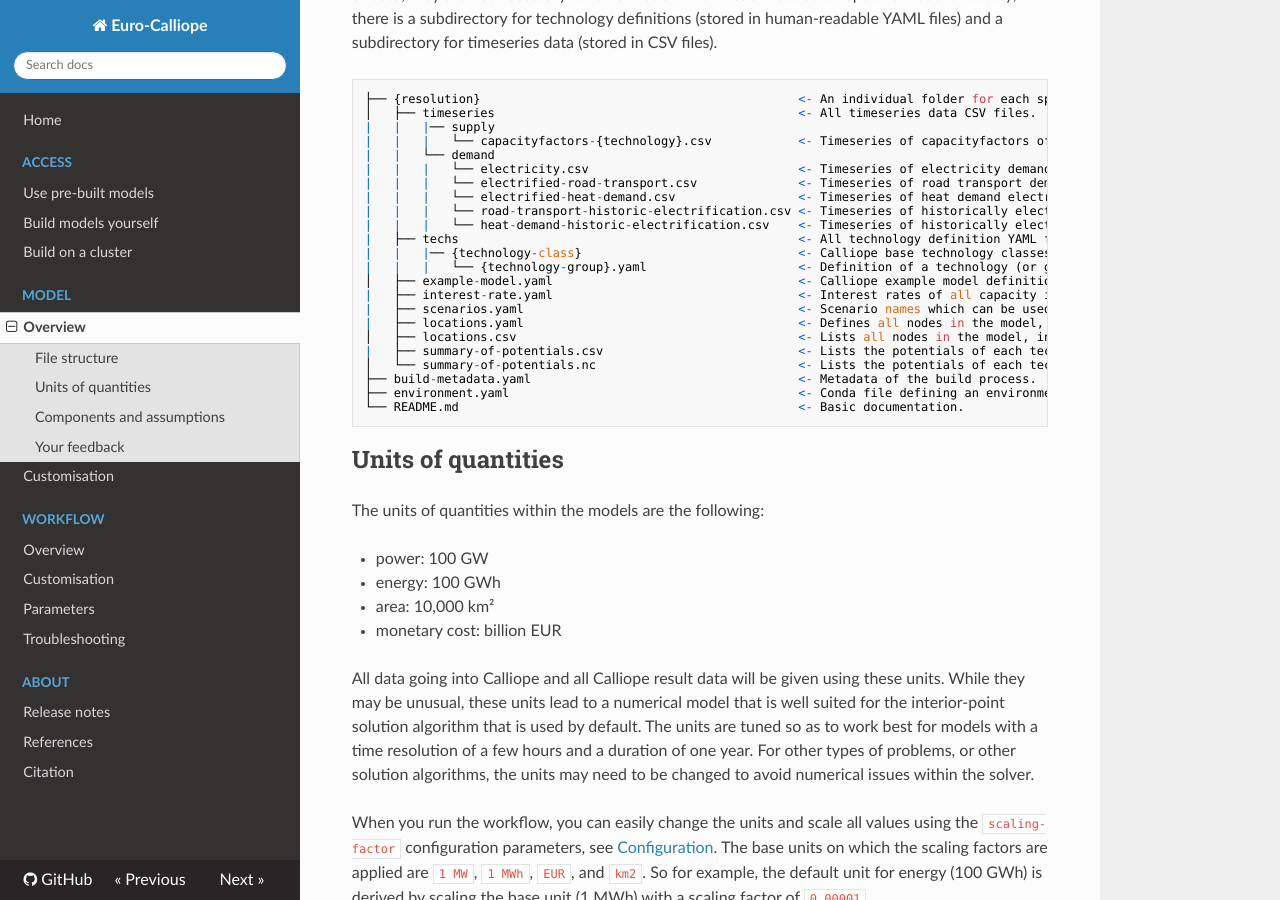
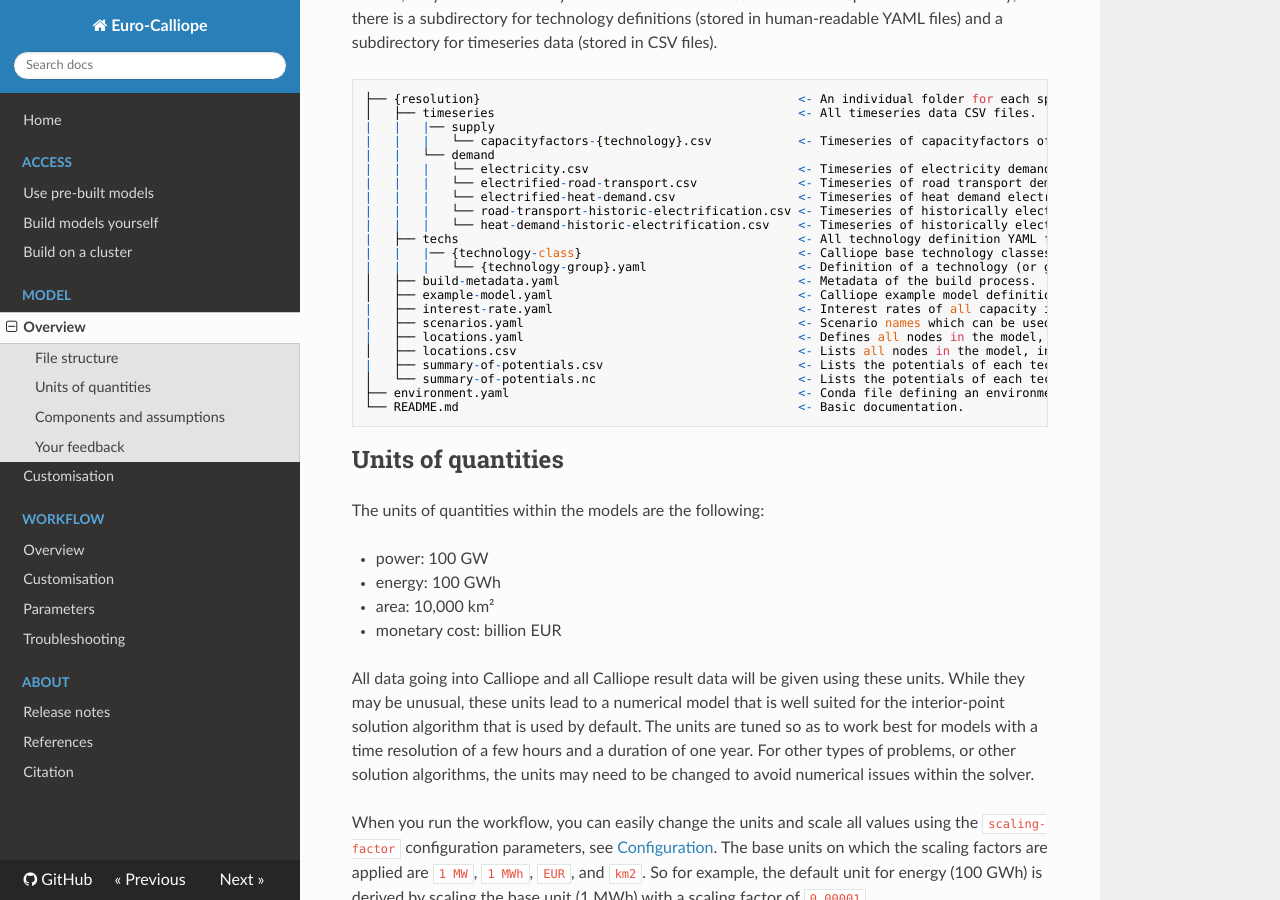
Before and after one commit to calliope-project/euro-calliope, an MkDocs documentation site: the page built from docs/model/overview.md, in a window 1280 px wide and 900 px high, scrolled down 377 px. Built offline with MkDocs 1.6.1, drawn with Linux system fonts in a browser that asks for light colours; nearby versions of some CDN libraries; some of the changed lines change nothing that is shown.

Commit message:
Update documentation

````diff
--- a/docs/model/overview.md
+++ b/docs/model/overview.md
@@ -23,6 +23,7 @@ Within each resolution-specific model directory, there is a subdirectory for tec
 |   ├── techs                                               <- All technology definition YAML files.
 |   |   |── {technology-class}                              <- Calliope base technology classes (one of `supply`, `demand`, `storage`, `transmission`).
 |   |   |   └── {technology-group}.yaml                     <- Definition of a technology (or group of technologies) relevant to the base technology, and the allocation of that technology to nodes in the model.
+│   ├── build-metadata.yaml                                 <- Metadata of the build process.
 │   ├── example-model.yaml                                  <- Calliope example model definition. Only the technology definition YAML files imported here (under the "import" key) will be available in the model. By default no transmission technology definition files are imported.
 |   ├── interest-rate.yaml                                  <- Interest rates of all capacity investments.
 |   ├── scenarios.yaml                                      <- Scenario names which can be used to override the base model configuration.
@@ -30,7 +31,6 @@ Within each resolution-specific model directory, there is a subdirectory for tec
 │   ├── locations.csv                                       <- Lists all nodes in the model, including their abbreviation codes.
 |   ├── summary-of-potentials.csv                           <- Lists the potentials of each technology at each node as stacked list (.csv format)
 │   └── summary-of-potentials.nc                            <- Lists the potentials of each technology at each node as 3D array (.nc format)
-├── build-metadata.yaml                                     <- Metadata of the build process.
 ├── environment.yaml                                        <- Conda file defining an environment to run the model in.
 └── README.md                                               <- Basic documentation.
 ```
````
